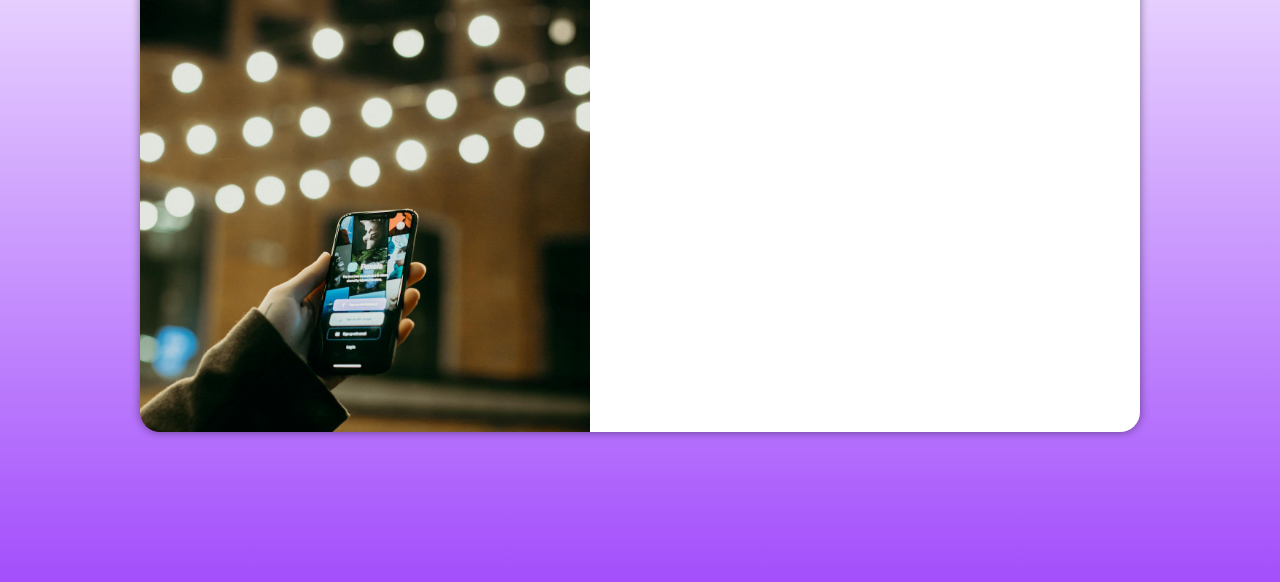
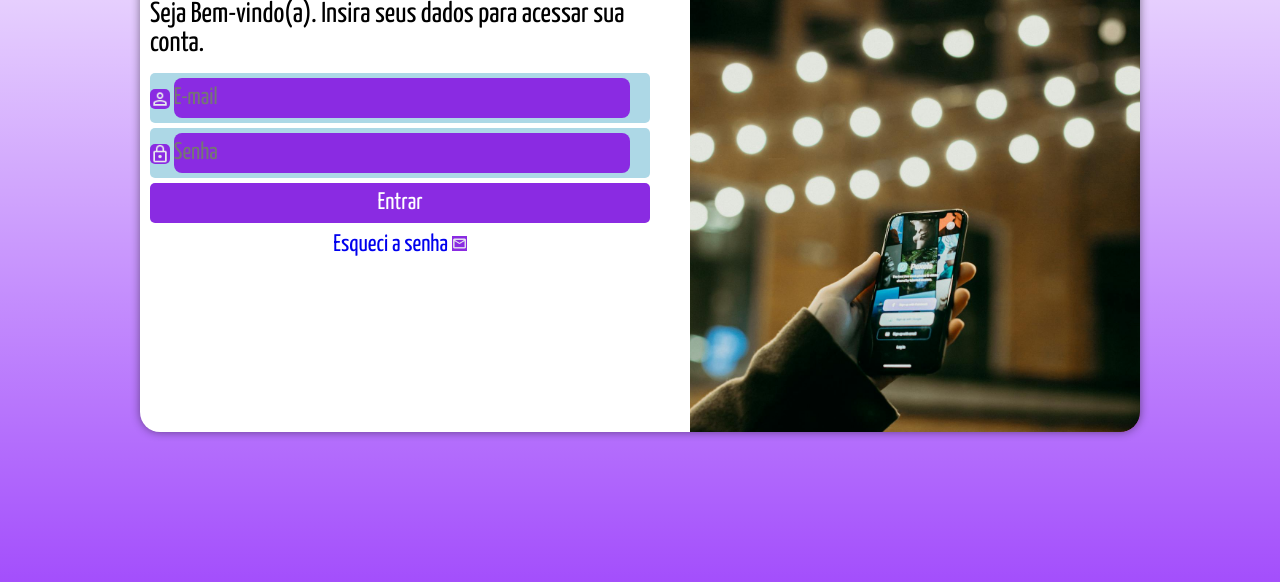
Before and after one commit to gustavopratesc/tela-login, a plain HTML site: page html/login.html in a window 1280 px wide. Shown: the part 218-800 px from the top of the page. Drawn offline with Linux system fonts and the light colour scheme.

Commit message:
finalizando-projeto

```diff
--- a/estilos/mediaqueries.css
+++ b/estilos/mediaqueries.css
@@ -18,6 +18,7 @@ Grandes Telas: acima de 1920px
 
     #login {
         width: 80vw;
+        height: 350px;
     }
 
     #login > #imagem {
@@ -30,6 +31,8 @@ Grandes Telas: acima de 1920px
         float: right;
         width: 66%;
     }
+
+
 }
 
 @media screen and (min-width: 1279px) {
@@ -40,16 +43,20 @@ Grandes Telas: acima de 1920px
 
     #login {
         width: 1000px;
+        height: 500px;
     }
+
     #imagem {
-        float: left;
+        float: right;
         height: 100%;
         width: 45%;
         padding-bottom: 500px;
 
     }
     #login > #formulario {
-        float: right;
+        float: left;
         width: 50%;
     }
+
+
 }
--- a/estilos/style.css
+++ b/estilos/style.css
@@ -33,7 +33,6 @@ main {
     position: absolute;
     top: 50%;
     left: 50%;
-    transform: translate(-50%, -50%);
     overflow: hidden;
 
     background-color: white;
@@ -42,6 +41,7 @@ main {
     border-radius: 20px;
     box-shadow: 0px 0px 10px rgba(0, 0, 0, 0.458);
 
+    transform: translate(-50%, -50%);
     transition: width 0.5s, height 0.5s;
     transition-timing-function: ease;
 }
@@ -59,3 +59,93 @@ main {
     display: block;
     padding: 10px;
 }
+
+#formulario > h1 {
+    text-align: center;
+    margin-bottom: 10px;
+}
+
+#formulario > h1 {
+    font-size: 1.8em;
+}
+
+#formulario > p {
+    font-size: 1.2em;
+    margin: 15px 0px
+}
+
+form > .campo {
+    background-color: lightblue;
+    display: block;
+    height: 40px;
+    padding-top: 10px;
+    border-radius: 5px;
+    margin: 5px 0px;
+
+}
+
+.campo > input {
+    background-color: blueviolet;
+    border: none;
+    color: rgb(0, 0, 0);
+    font-size: 1em;
+    height: 100%;
+    width: calc(100% - 44px);
+    border-radius: 8px;
+    transform: translateY(-5px);
+
+
+}
+
+.campo > input:focus-within {
+    background-color: white;
+}
+
+.campo > label {
+    display: none;
+}
+
+span > img {
+    width: 20px;
+    background-color: blueviolet;
+    border-radius: 5px;
+}
+
+.botão {
+    font-size: 16px;
+    text-decoration: none;
+}
+
+.botão > #iconemail {
+    width: 15px;
+    background-color: blueviolet;
+}
+
+form > input[type=submit] {
+    display: block;
+    font-size: 1em;
+    width: 100%;
+    height: 40px;
+    background-color: blueviolet;
+    color: white;
+    border: none;
+    border-radius: 5px;
+    cursor: pointer;
+}
+
+form > input[type=submit]:hover {
+    background-color: rgb(170, 110, 226);
+}
+
+form > .botão {
+    display: block;
+    text-align: center;
+    font-size: 1em;
+    width: 100%;
+    height: 40px;
+    margin-top: 10px;
+}
+
+form > .botão:hover {
+    color: rgb(47, 2, 89);
+}
--- a/html/login.html
+++ b/html/login.html
@@ -3,9 +3,9 @@
 <head>
     <meta charset="UTF-8">
     <meta name="viewport" content="width=device-width, initial-scale=1.0">
+    <title>Login</title>
     <link rel="stylesheet" href="../estilos/style.css">
     <link rel="stylesheet" href="../estilos/mediaqueries.css">
-    <title>Login</title>
 </head>
 <body>
     <main>
@@ -17,7 +17,24 @@
                 <h1>Login</h1>
                 <p>Seja Bem-vindo(a). Insira seus dados para acessar sua conta.</p>
                 <form action="login.php" method="post">
-
+                    <div class="campo">
+                        <span class="material-symbols-outlined">
+                            <img src="../image/person_24dp_E8EAED_FILL0_wght400_GRAD0_opsz24.png" alt="userusuario">
+                            </span>
+                        <input type="email" name="login" id="ilogin" required placeholder="E-mail" autocomplete="email" maxlength="30">
+                        <label for="ilogin">Login</label>
+                    </div>
+                    <div class="campo">
+                        <span class="material-symbols-outlined">
+                            <img src="../image/lock_24dp_E8EAED_FILL0_wght400_GRAD0_opsz24.png" alt="senhacadeado">
+                            </span>
+                        <input type="password" name="senha" id="isenha" required placeholder="Senha" autocomplete="current-password" minlength="8" maxlength="20">
+                        <label for="isenha">Senha</label>
+                    </div>
+                    <input type="submit" value="Entrar">
+                    <a href="esqueci.html" class="botão">
+                        Esqueci a senha <img id="iconemail" src="../image/mail_24dp_E8EAED_FILL0_wght400_GRAD0_opsz24.png" alt="email">
+                    </a>
                 </form>
             </div>
         </section>
```
Also changed, not shown: image/lock_24dp_E8EAED_FILL0_wght400_GRAD0_opsz24.png (added), image/mail_24dp_E8EAED_FILL0_wght400_GRAD0_opsz24.png (added), image/person_24dp_E8EAED_FILL0_wght400_GRAD0_opsz24.png (added).
